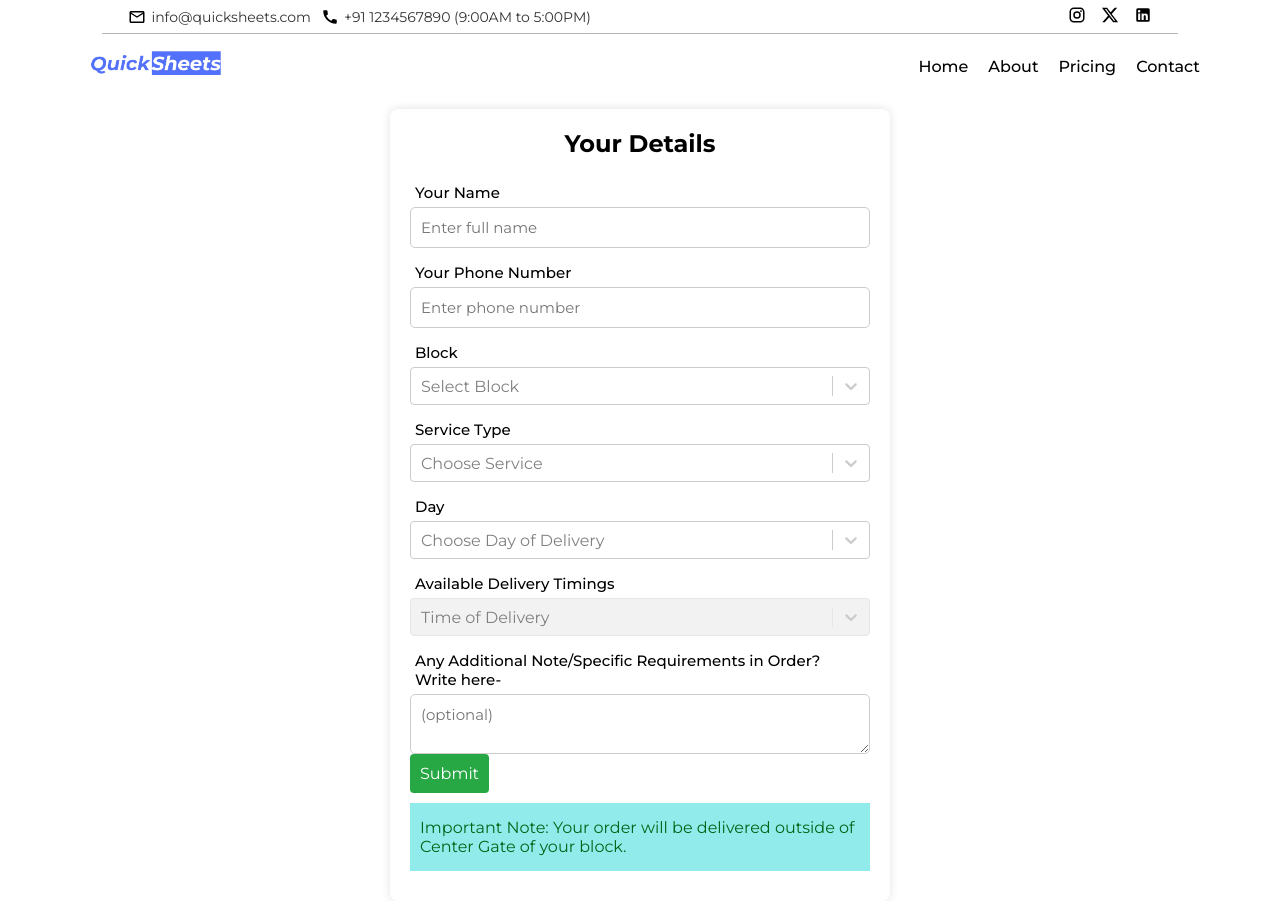
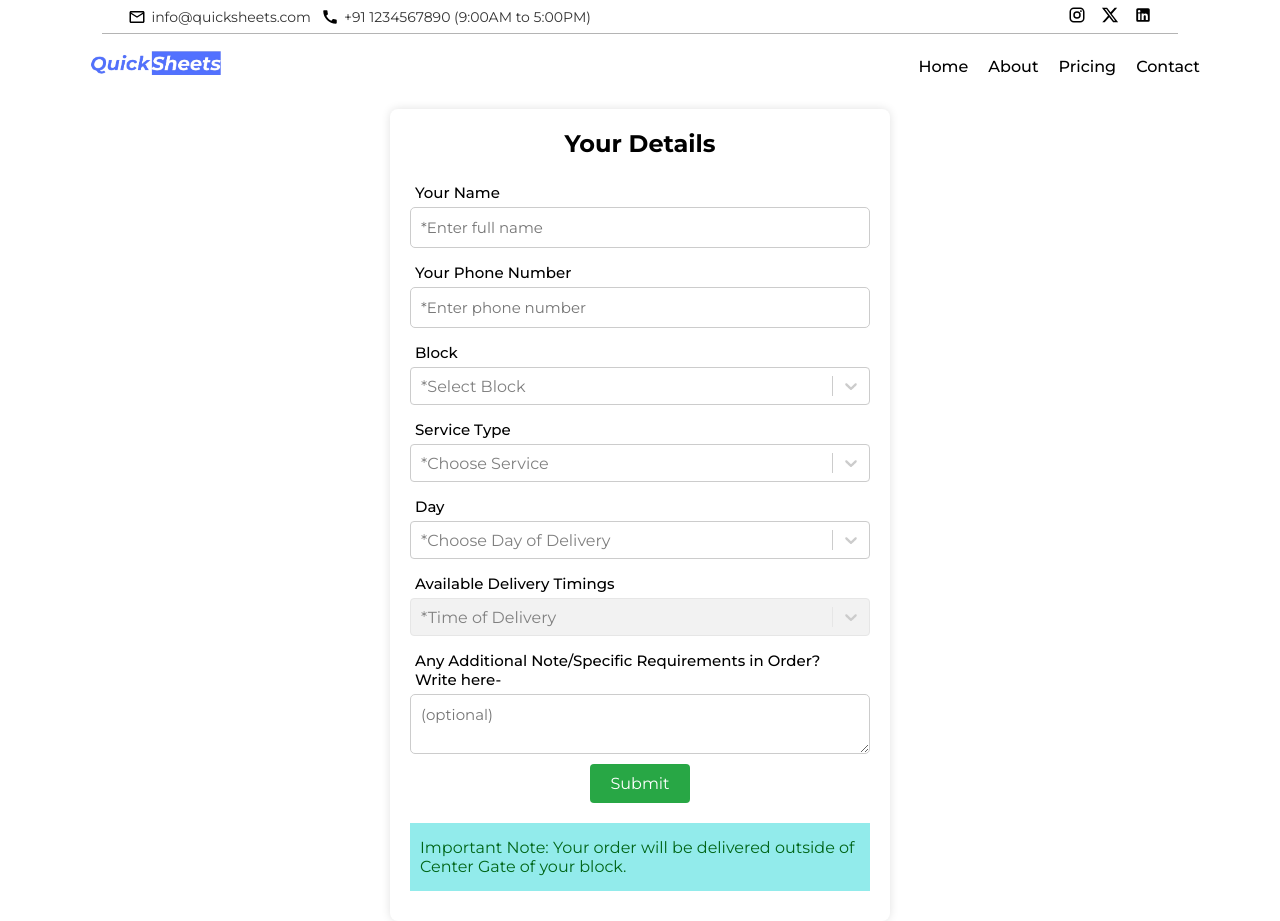
Before and after one commit to anuraggg912/QuickSheets, a React (Vite) app in the folder ProjectP1/: page /order in a window 1280 px wide. Built offline with nearby package versions, Linux system fonts and the light colour scheme.

Commit message:
modified:   ProjectP1/src/components/Orderpage/Order.css 	modified:   ProjectP1/src/components/Orderpage/Order.jsx 	modified:   ProjectP1/src/components/Payment/Payment.jsx 	modified:   ProjectP1/src/pages/Contact/Contact.jsx

```diff
--- a/ProjectP1/src/components/Orderpage/Order.css
+++ b/ProjectP1/src/components/Orderpage/Order.css
@@ -38,8 +38,9 @@
 .btn-confirm {
     background-color: #28a745;
     color: white;
+    width: 100px;
     padding: 10px;
-    border: none;
+    border: 0px;
     border-radius: 4px;
     cursor: pointer;
     font-size: 16px;
@@ -102,3 +103,8 @@
     padding: 15px 10px;;
     margin: 10px 0;
 }
+.paymentlink{
+    display: flex;
+    justify-content: center;
+    padding: 10px;
+}
--- a/ProjectP1/src/components/Orderpage/Order.jsx
+++ b/ProjectP1/src/components/Orderpage/Order.jsx
@@ -7,7 +7,6 @@ import { Link } from 'react-router-dom';
 const Order = () => {
     const [name, setName] = useState('');
     const [phone, setPhone] = useState('');
-    const [phoneError, setPhoneError] = useState('');
     const [selectedDate, setSelectedDate] = useState(null);
     const [timingSlot, setTimingSlot] = useState([]);
     const [isTimeDisabled, setIsTimeDisabled] = useState(true);
@@ -15,7 +14,13 @@ const Order = () => {
     const [selectedItem, setSelectedItem] = useState('');
     const [numberOfItems, setNumberOfItems] = useState('');
     const [uploadedFiles, setUploadedFiles] = useState([]);
-    const [blockname, setBlockName] = useState('');
+    const [blockName, setBlockName] = useState('');
+    const [isFormFilled, setIsFormFilled] = useState(false);
+
+    const [nameError, setNameError] = useState('');
+    const [phoneError, setPhoneError] = useState('');
+    const [blockError, setBlockError] = useState('');
+
 
     useEffect(() => {
         if (selectedDate) {
@@ -27,8 +32,25 @@ const Order = () => {
         }
     }, [selectedDate]);
 
+    useEffect(() => {
+        const allFieldsFilled = [
+            name,
+            phone,
+            selectedDate,
+            selectedService,
+            selectedItem,
+            blockName
+        ].every(field => field !== '' && field !== null);
+        setIsFormFilled(allFieldsFilled);
+    }, [name, phone, selectedDate, selectedService, selectedItem, blockName]);
+
     const handleNameChange = (e) => {
         setName(e.target.value);
+        if (e.target.value === '') {
+            setNameError('Name is required.');
+        } else {
+            setNameError('');
+        }
     };
 
     const handlePhoneChange = (e) => {
@@ -49,11 +71,15 @@ const Order = () => {
         { label: 'C1', value: 'C1' },
         { label: 'C2', value: 'C2' },
         { label: 'C3', value: 'C3' },
-    ]
+    ];
 
-    const handleBlockChange = (selectedoption) => {
-        const selectedValue = selectedoption.target.value;
-        setBlockName(selectedValue);
+    const handleBlockChange = (selectedOption) => {
+        setBlockName(selectedOption ? selectedOption.value : '');
+        if (selectedOption === '') {
+            setBlockError('Block is required.');
+        } else {
+            setBlockError('');
+        }
     };
 
     const handleDateChange = (selectedOption) => {
@@ -98,7 +124,7 @@ const Order = () => {
             formData.append('files', file);
         });
 
-        const fileType = files.type;
+        const fileType = files[0].type;
 
         if (
             !(
@@ -139,14 +165,13 @@ const Order = () => {
         const slots = [
             { value: '9:15am', label: '9:15 AM' },
             { value: '10:00am', label: '10:00 AM' },
-            { value: '11:00am', label: '11:00 AM' },
+            { value: '11:10am', label: '11:10 AM' },
             { value: '12:00pm', label: '12:00 PM' },
             { value: '12:50pm', label: '12:50 PM' },
             { value: '13:50pm', label: '13:50 PM' },
-            { value: '14:30pm', label: '14:30 PM' },
+            { value: '14:40pm', label: '14:40 PM' },
             { value: '15:30pm', label: '15:30 PM' },
             { value: '16:20pm', label: '16:20 PM' }
-
         ];
 
         const filteredSlots = slots.filter(slot => {
@@ -195,11 +220,11 @@ const Order = () => {
                 setTimingSlot([
                     { value: '9:15am', label: '9:15 AM' },
                     { value: '10:00am', label: '10:00 AM' },
-                    { value: '11:00am', label: '11:00 AM' },
+                    { value: '11:10am', label: '11:10 AM' },
                     { value: '12:00pm', label: '12:00 PM' },
                     { value: '12:50pm', label: '12:50 PM' },
                     { value: '13:50pm', label: '13:50 PM' },
-                    { value: '14:30pm', label: '14:30 PM' },
+                    { value: '14:40pm', label: '14:40 PM' },
                     { value: '15:30pm', label: '15:30 PM' },
                     { value: '16:20pm', label: '16:20 PM' }
                 ]);
@@ -211,55 +236,119 @@ const Order = () => {
 
     const weekDates = generateWeekDates();
 
+    const handleSubmit = async (e) => {
+        e.preventDefault(); // Prevent the default form submission behavior
 
-    // ------ RETURN STATEMENT ------
+        let formIsValid = true;
+
+        // Validate name
+        if (!name) {
+            setNameError('Please fill out this field.');
+            formIsValid = false;
+        } else {
+            setNameError('');
+        }
+
+        // Validate phone number
+        if (!phone) {
+            setPhoneError('Please fill out this field.');
+            formIsValid = false;
+        } else {
+            setPhoneError('');
+        }
+
+        // Validate block
+        if (!blockName) {
+            setBlockError('Please fill out this field.');
+            formIsValid = false;
+        } else {
+            setBlockError('');
+        }
+
+        // Validate selected date
+        if (!selectedDate) {
+            window.alert('Please select a delivery date');
+            return;
+        }
+
+        if (!formIsValid) {
+            return;
+        }
+
+        // If all fields are filled
+        const formData = {
+            name,
+            phone,
+            selectedDate: selectedDate.value,
+            selectedService,
+            selectedItem,
+            numberOfItems,
+            uploadedFiles,
+            blockName
+        };
+
+        try {
+            const response = await axios.post('http://localhost:5000/submit-order', formData);
+            if (response.data.success) {
+                console.log('Form submitted successfully', response.data);
+                // Optionally, you can redirect or reset the form here
+            } else {
+                console.error('Form submission failed', response.data.message);
+            }
+        } catch (error) {
+            console.error('Error submitting form', error);
+        }
+    };
+
+
+
+
+    //--------RETURN STATEMENT-------
 
 
     return (
-        <div className="order-container">
+        <div className="order-container" onSubmit={handleSubmit}>
             <div className="yourdetail">
                 <h2>Your Details</h2>
             </div>
-            <form className="order-form">
+            <form className="order-form" onSubmit={handleSubmit}>
                 <label>Your Name</label>
                 <input
                     type="text"
                     name="name"
-                    placeholder="Enter full name"
+                    placeholder="*Enter full name"
                     value={name}
                     onChange={handleNameChange}
                     required
                 />
+                {nameError && <p style={{ color: 'red' }}>{nameError}</p>}
 
                 <label>Your Phone Number</label>
                 <input
                     type="tel"
                     name="phone"
-                    placeholder="Enter phone number"
+                    placeholder="*Enter phone number"
                     value={phone}
                     onChange={handlePhoneChange}
                     required
                 />
                 {phoneError && <p style={{ color: 'red' }}>{phoneError}</p>}
 
-                <>
                 <label>Block</label>
                 <Select
                     name="block"
                     options={blockOptions}
-                        value={blockOptions.find(option => option.value === blockname)}
-                        onChange={(selectedOption) => setBlockName(selectedOption.value)}
-                        placeholder="Select Block"
+                    value={blockOptions.find(option => option.value === blockName)}
+                    onChange={handleBlockChange}
+                    placeholder="*Select Block"
                     required
                 />
-
-                </>
-
+                {blockError && <p style={{ color: 'red' }}>{blockError}</p>}
                 <label>Service Type</label>
                 <Select
                     name="service"
                     options={serviceOptions}
-                    placeholder="Choose Service"
+                    placeholder="*Choose Service"
                     value={serviceOptions.find(option => option.value === selectedService)}
                     onChange={handleServiceChange}
                     required
@@ -271,7 +360,7 @@ const Order = () => {
                         <Select
                             name="item"
                             options={itemsOptions[selectedService].map(item => ({ value: item, label: item }))}
-                            placeholder="Choose option"
+                            placeholder="*Choose option"
                             value={{ value: selectedItem, label: selectedItem }}
                             onChange={handleItemChange}
                             required
@@ -327,7 +416,7 @@ const Order = () => {
                     name="day"
                     options={weekDates}
                     value={selectedDate}
-                    placeholder="Choose Day of Delivery"
+                    placeholder="*Choose Day of Delivery"
                     onChange={handleDateChange}
                     required
                 />
@@ -336,7 +425,7 @@ const Order = () => {
                 <Select
                     name="time"
                     options={timingSlot}
-                    placeholder="Time of Delivery"
+                    placeholder="*Time of Delivery"
                     isDisabled={isTimeDisabled}
                     required
                 />
@@ -347,9 +436,12 @@ const Order = () => {
                     rows="2"
                     placeholder="(optional)"
                 ></textarea>
+                <div className="paymentlink">
                     <Link to="/payment">
-                    <button className="btn-confirm" type="submit">Submit</button>
-                </Link>                <div className="ImportantNote">
+                        <button className="btn-confirm" type="submit" disabled={!isFormFilled}>Submit</button>
+                    </Link>
+                </div>
+                <div className="ImportantNote">
                     <span>Important Note: </span>
                     <span> Your order will be delivered outside of Center Gate of your block.</span>
                 </div>
--- a/ProjectP1/src/components/Payment/Payment.jsx
+++ b/ProjectP1/src/components/Payment/Payment.jsx
@@ -38,7 +38,6 @@ const PaymentOptions = () => {
         // Open UPI app
         window.location.href = paymentUrl;
 
-        // Show status message
         setPaymentStatus('Check your UPI app for payment request.');
     };
 
--- a/ProjectP1/src/pages/Contact/Contact.jsx
+++ b/ProjectP1/src/pages/Contact/Contact.jsx
@@ -42,7 +42,7 @@ const Contact = () => {
             setValue(newValue);
             setError('')
         }
-        else{
+        else {
             setError('Please enter number only.')
         }
     }
@@ -69,7 +69,7 @@ const Contact = () => {
                         value={value}
                         onChange={handleChange}
                         name="phone" placeholder="Your phone number*" required />
-                            {error && <p style = {{ color: 'red'}} >{error}</p>}
+                    {error && <p style={{ color: 'red' }} >{error}</p>}
                     <label></label>
                     <textarea name="message" rows="6" placeholder="Enter your message*" required></textarea>
                     <button type="submit" className="btn dark-btn">Submit</button>
```
Lines whose indentation alone changed are shown as unchanged.
